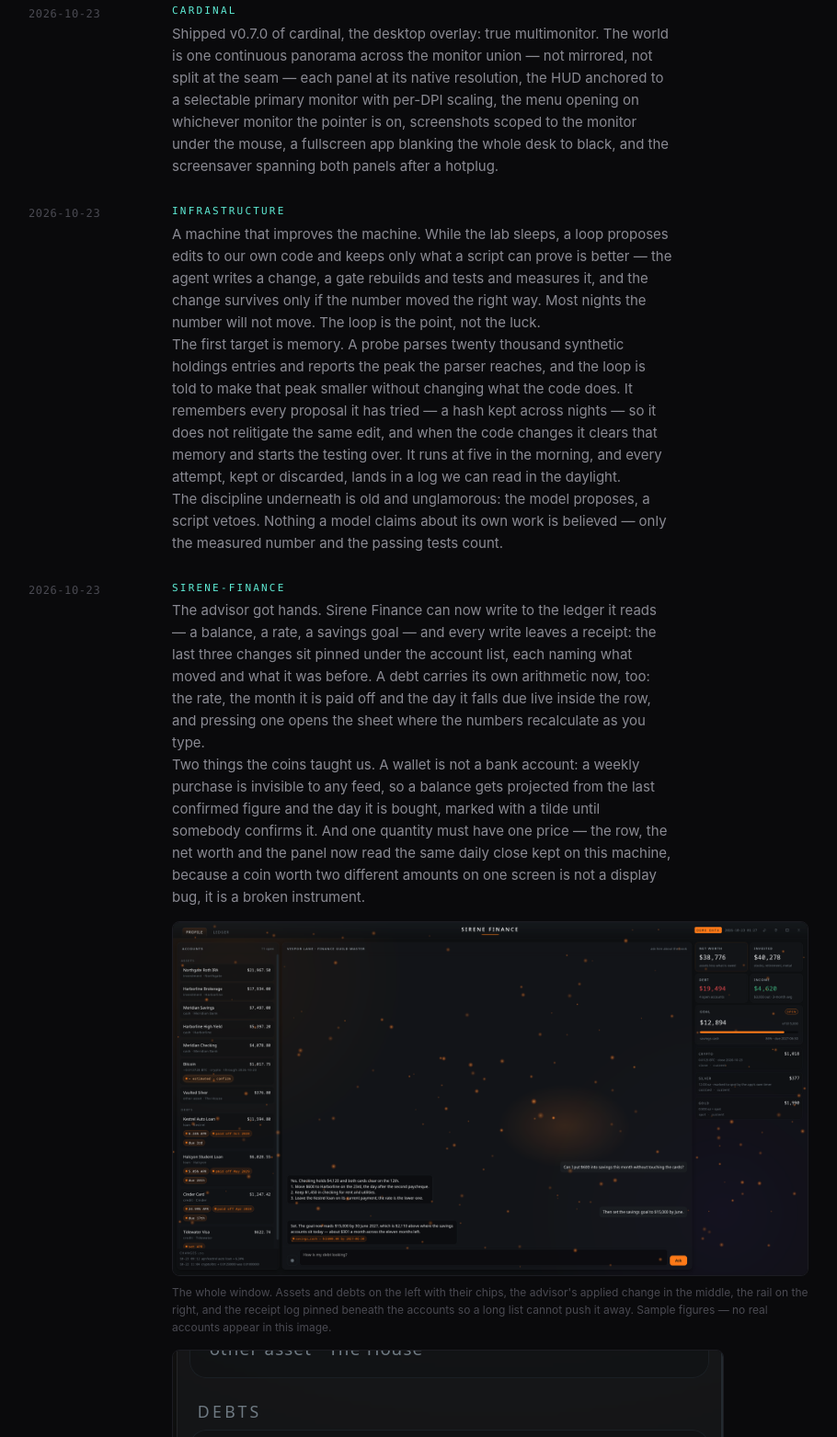
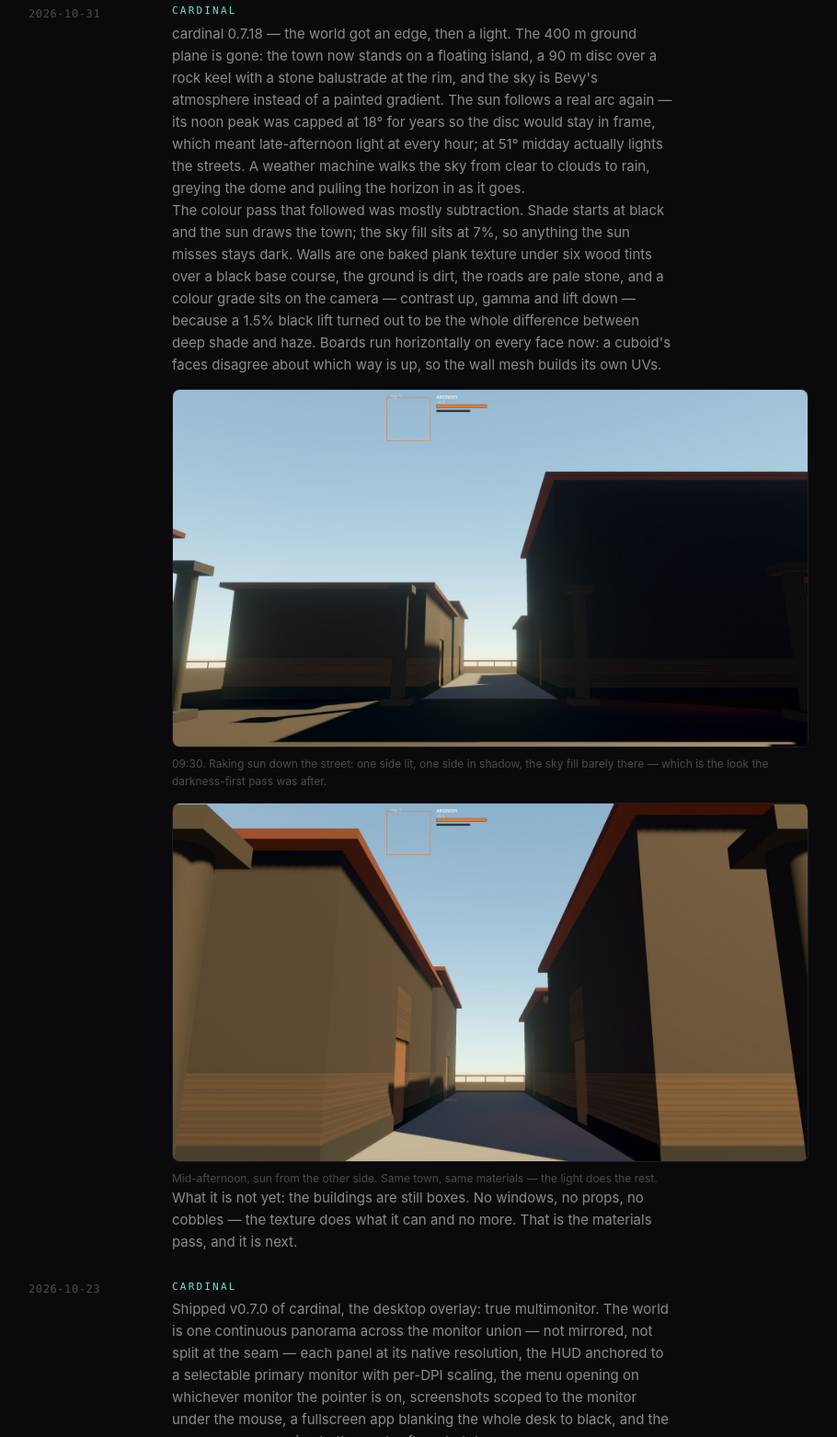
Before and after one commit to KagenoMyth/sirenelabs.com, a plain HTML site: page log.html in a window 1280 px wide. Shown: the part 420-1983 px from the top of the page at 92% size, without its empty margins (185-1095 px from the left). Drawn offline with Linux system fonts and the light colour scheme.

Commit message:
log: cardinal 0.7.18 — floating island, atmosphere sky, darkness-first light

```diff
--- a/log.html
+++ b/log.html
@@ -29,6 +29,23 @@
   </svg>
   <p class="lede">Short, frequent notes on what we're building — the in-progress version. Longer writeups live on the <a href="blog.html">blog</a>.</p>
   <div class="log-list">
+    <article class="log-entry" id="log-2026-10-31-cardinal-world">
+      <time class="mono" datetime="2026-10-31">2026-10-31</time>
+      <div>
+        <span class="tag mono">cardinal</span>
+        <p>cardinal 0.7.18 — the world got an edge, then a light. The 400 m ground plane is gone: the town now stands on a floating island, a 90 m disc over a rock keel with a stone balustrade at the rim, and the sky is Bevy's atmosphere instead of a painted gradient. The sun follows a real arc again — its noon peak was capped at 18° for years so the disc would stay in frame, which meant late-afternoon light at every hour; at 51° midday actually lights the streets. A weather machine walks the sky from clear to clouds to rain, greying the dome and pulling the horizon in as it goes.</p>
+        <p>The colour pass that followed was mostly subtraction. Shade starts at black and the sun draws the town; the sky fill sits at 7%, so anything the sun misses stays dark. Walls are one baked plank texture under six wood tints over a black base course, the ground is dirt, the roads are pale stone, and a colour grade sits on the camera — contrast up, gamma and lift down — because a 1.5% black lift turned out to be the whole difference between deep shade and haze. Boards run horizontally on every face now: a cuboid's faces disagree about which way is up, so the wall mesh builds its own UVs.</p>
+        <figure class="log-media">
+          <img src="media/2026-10-31/cardinal-island-morning.jpg" alt="cardinal's floating island town at 09:30 — sunlit wood façades, a dirt street with pale stone road, deep black shade" loading="lazy">
+          <figcaption>09:30. Raking sun down the street: one side lit, one side in shadow, the sky fill barely there — which is the look the darkness-first pass was after.</figcaption>
+        </figure>
+        <figure class="log-media">
+          <img src="media/2026-10-31/cardinal-island-afternoon.jpg" alt="The same island town in mid-afternoon, sun from the west, long shadows across the road" loading="lazy">
+          <figcaption>Mid-afternoon, sun from the other side. Same town, same materials — the light does the rest.</figcaption>
+        </figure>
+        <p>What it is not yet: the buildings are still boxes. No windows, no props, no cobbles — the texture does what it can and no more. That is the materials pass, and it is next.</p>
+      </div>
+    </article>
     <article class="log-entry" id="log-2026-10-23-cardinal">
       <time class="mono" datetime="2026-10-23">2026-10-23</time>
       <div>
--- a/sitemap.xml
+++ b/sitemap.xml
@@ -4,7 +4,7 @@
   <url><loc>https://sirenelabs.com/about.html</loc><lastmod>2026-10-23</lastmod></url>
   <url><loc>https://sirenelabs.com/services.html</loc><lastmod>2026-10-23</lastmod></url>
   <url><loc>https://sirenelabs.com/projects.html</loc><lastmod>2026-10-23</lastmod></url>
-  <url><loc>https://sirenelabs.com/log.html</loc><lastmod>2026-10-23</lastmod></url>
+  <url><loc>https://sirenelabs.com/log.html</loc><lastmod>2026-10-31</lastmod></url>
   <url><loc>https://sirenelabs.com/blog.html</loc><lastmod>2026-10-23</lastmod></url>
   <url><loc>https://sirenelabs.com/contact.html</loc><lastmod>2026-10-23</lastmod></url>
   <url><loc>https://sirenelabs.com/posts/hello-sirene.html</loc><lastmod>2026-10-23</lastmod></url>
```
Also changed, not shown: feed.xml (+8 -1 lines), media/2026-10-31/cardinal-island-afternoon.jpg (added), media/2026-10-31/cardinal-island-morning.jpg (added).
